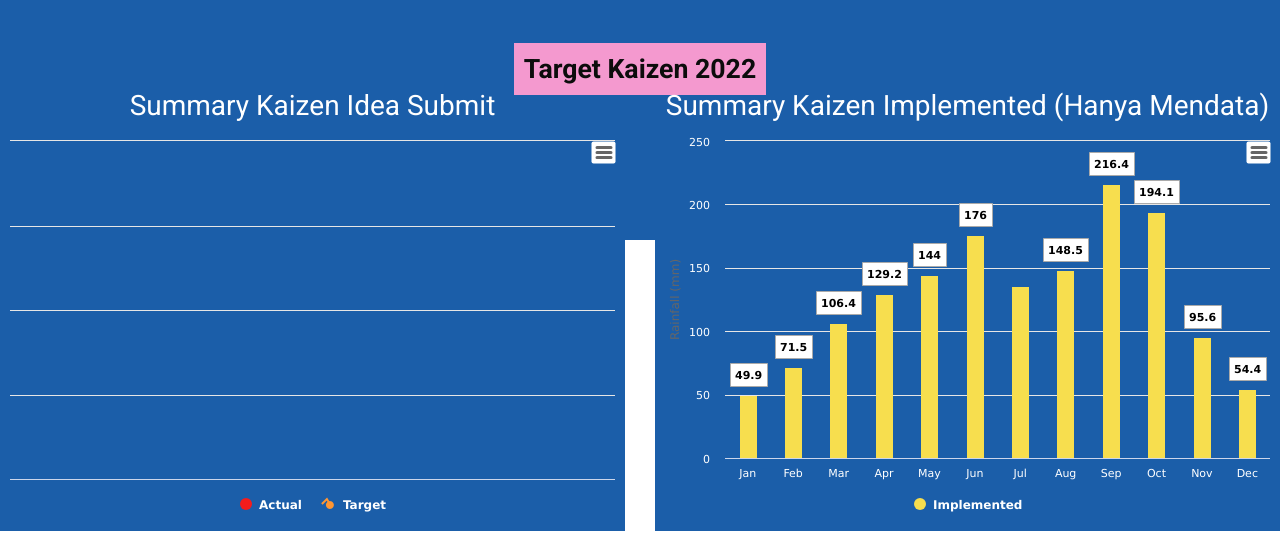
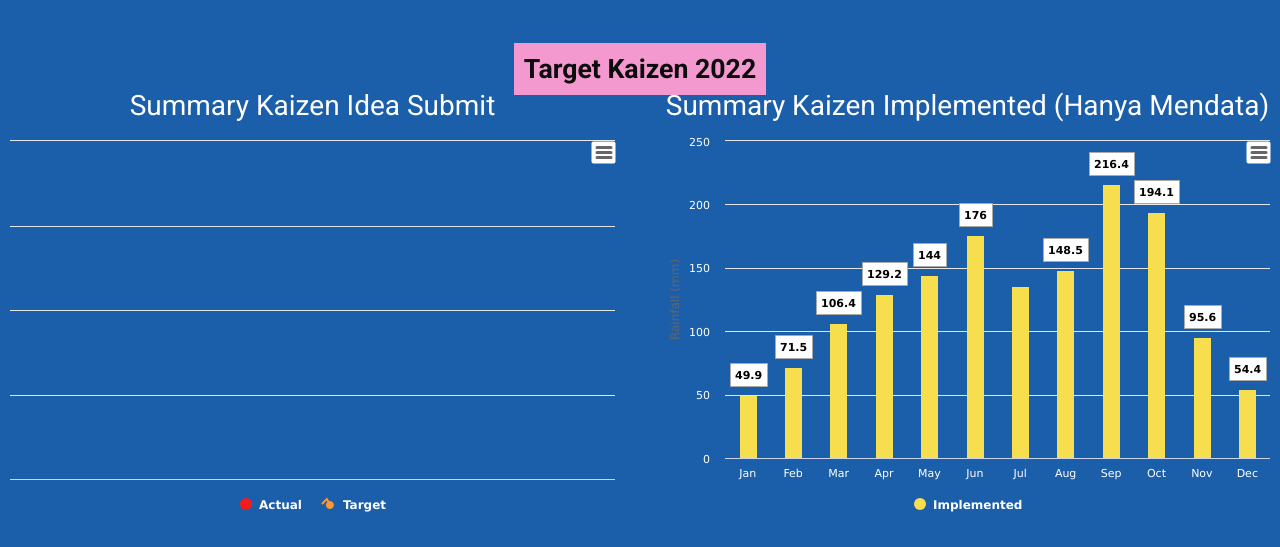
Before and after one commit to lutfiarani/kaizen__, a CodeIgniter app: page /database/c_kaizen/taget_kaizen_implemented in a window 1280 px wide. Shown: the part 630-1177 px from the top of the page. Run offline with CodeIgniter, Linux system fonts and the light colour scheme; data that the repository does not hold is empty; some libraries are stand-ins or nearby versions.

Commit message:
'fixed-manu-utama'

```diff
--- a/application/views/kaizen_implemented.php
+++ b/application/views/kaizen_implemented.php
@@ -4,7 +4,7 @@
 <script src="<?php echo base_url();?>template/highcharts/export-data.js"></script>
 <script src="<?php echo base_url();?>template/highcharts/accessibility.js"></script>
 
-<div class="div-1" style=" height=100%; text-align:center; ">
+<div class="div-1" style=" height:100%; text-align:center; ">
     <br>
     <span style=" padding : 10px;background-color:#F499CF; font-size:20pt; font-weight:bold; margin-top:100px">Target Kaizen 2022</span>
 
@@ -62,7 +62,7 @@
         <span style=" padding : 10px;background-color:#F499CF; font-size:20pt; font-weight:bold; ">Target Kaizen 2022</span>
     </div>
 
-    <div class="row">
+    <div class="row" style="background:#1B5EA9">
 
         <div class="col-md-6">
             <h3 style="color:White;"><center>Summary Kaizen Idea Submit</center></h3>
@@ -87,6 +87,7 @@
     </div>
 
 </div>
+
 <script>
 
 
```
